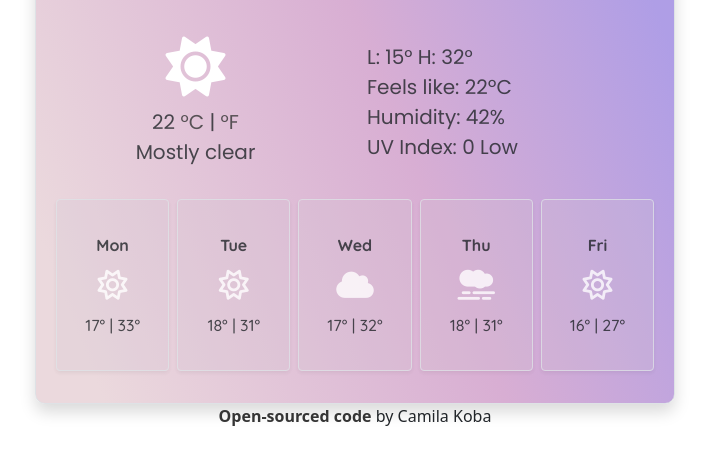
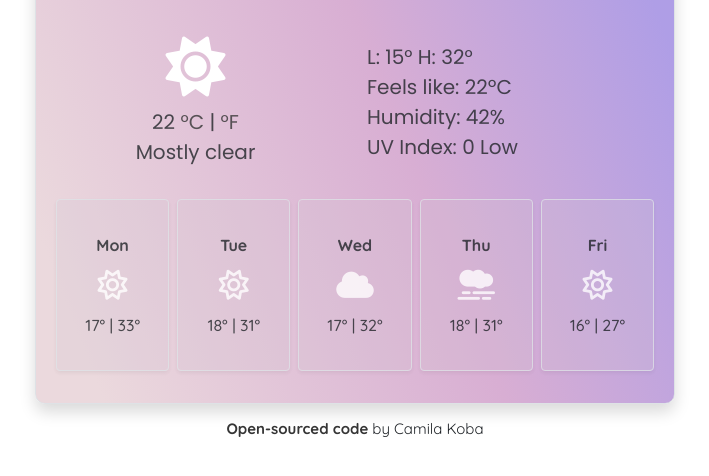
Before and after one commit to CamilaKoba/My-weather-app, a website built with Parcel: page index.html in a window 1280 px wide. Shown: the part 166-642 px from the top of the page, without its empty margins (285-994 px from the left). Built offline with nearby package versions, Linux system fonts and the light colour scheme.

Commit message:
Updated footer css

```diff
--- a/src/styles.css
+++ b/src/styles.css
@@ -71,4 +71,7 @@ a:hover {
 }
 .footer {
   text-align: center;
+  line-height: 50px;
+  font-size: 15px;
+  font-family: Quicksand;
 }
```
